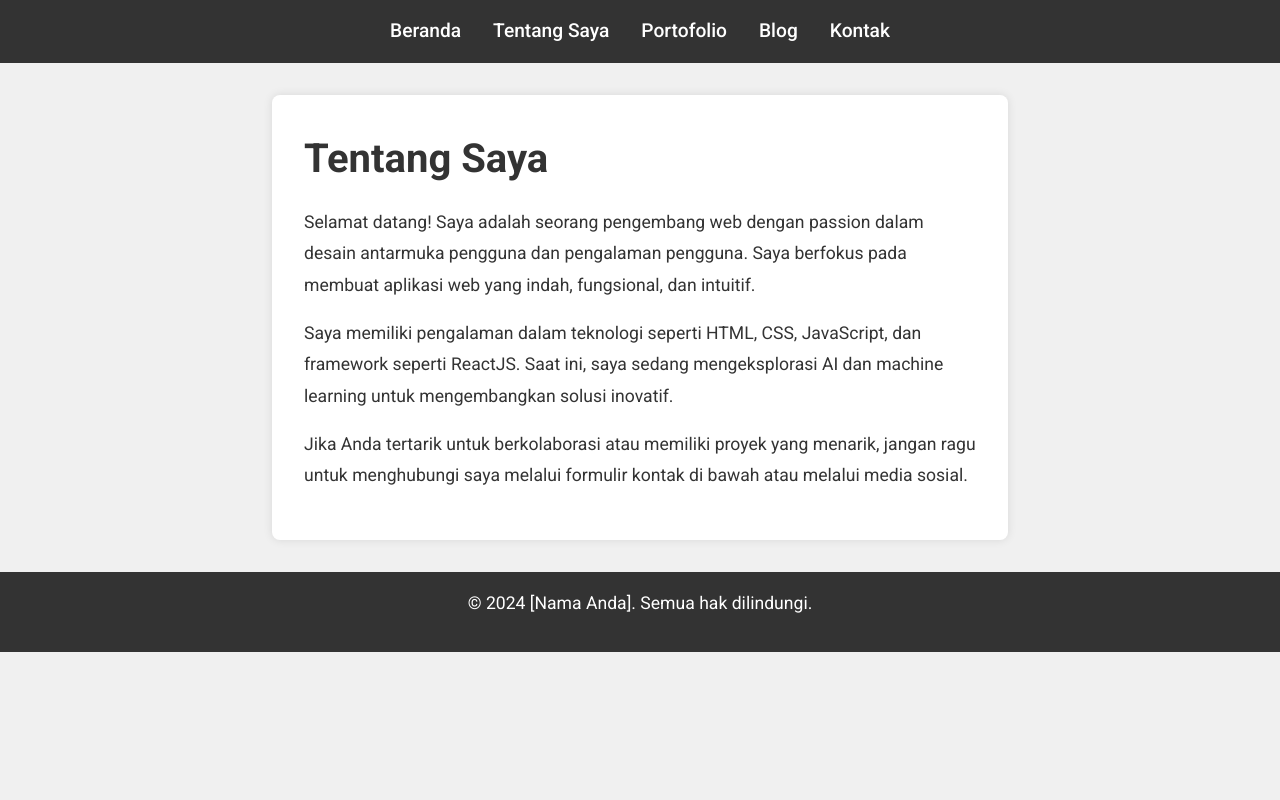
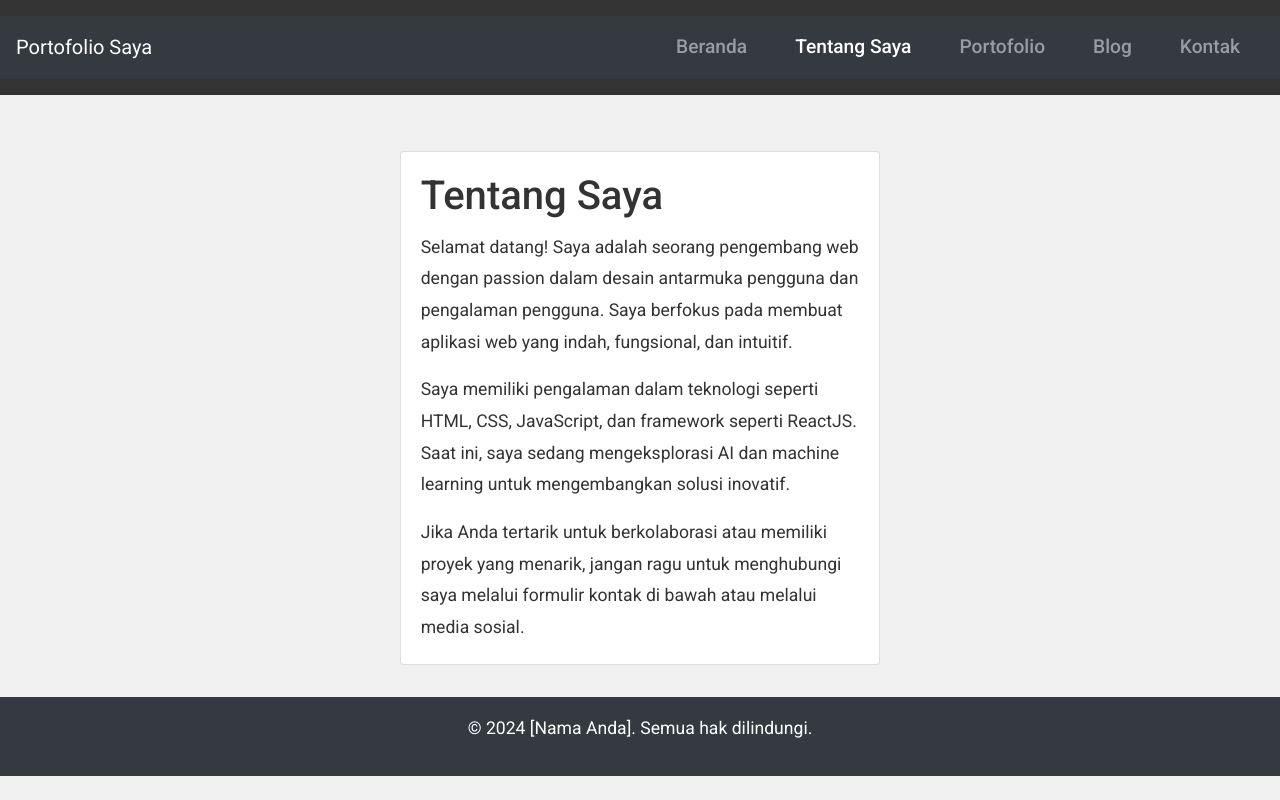
Before and after one commit to mrscriptword/website_portofolio, a plain HTML site: page about.html in a window 1280 px wide. Drawn offline with nearby package versions, Linux system fonts and the light colour scheme.

Commit message:
Update about.html

```diff
--- a/about.html
+++ b/about.html
@@ -4,35 +4,63 @@
     <meta charset="UTF-8">
     <meta name="viewport" content="width=device-width, initial-scale=1.0">
     <title>Tentang Saya</title>
+    <!-- Bootstrap CSS -->
+    <link href="https://stackpath.bootstrapcdn.com/bootstrap/4.5.2/css/bootstrap.min.css" rel="stylesheet">
     <link rel="stylesheet" href="css/styles.css">
+    <!-- Font Roboto dari Google Fonts -->
     <link rel="stylesheet" href="https://fonts.googleapis.com/css?family=Roboto:300,400,500,700&display=swap">
 </head>
 <body>
     <header>
-        <nav>
-            <ul>
-                <li><a href="index.html">Beranda</a></li>
-                <li><a href="about.html">Tentang Saya</a></li>
-                <li><a href="portfolio.html">Portofolio</a></li>
-                <li><a href="blog.html">Blog</a></li>
-                <li><a href="contact.html">Kontak</a></li>
-            </ul>
+        <nav class="navbar navbar-expand-lg navbar-dark bg-dark">
+            <a class="navbar-brand" href="#">Portofolio Saya</a>
+            <button class="navbar-toggler" type="button" data-toggle="collapse" data-target="#navbarNav" aria-controls="navbarNav" aria-expanded="false" aria-label="Toggle navigation">
+                <span class="navbar-toggler-icon"></span>
+            </button>
+            <div class="collapse navbar-collapse" id="navbarNav">
+                <ul class="navbar-nav ml-auto">
+                    <li class="nav-item">
+                        <a class="nav-link" href="index.html">Beranda</a>
+                    </li>
+                    <li class="nav-item active">
+                        <a class="nav-link" href="about.html">Tentang Saya <span class="sr-only">(current)</span></a>
+                    </li>
+                    <li class="nav-item">
+                        <a class="nav-link" href="portfolio.html">Portofolio</a>
+                    </li>
+                    <li class="nav-item">
+                        <a class="nav-link" href="blog.html">Blog</a>
+                    </li>
+                    <li class="nav-item">
+                        <a class="nav-link" href="contact.html">Kontak</a>
+                    </li>
+                </ul>
+            </div>
         </nav>
     </header>
 
     <section id="about" class="container">
-        <div class="content">
-            <h2>Tentang Saya</h2>
-            <p>Selamat datang! Saya adalah seorang pengembang web dengan passion dalam desain antarmuka pengguna dan pengalaman pengguna. Saya berfokus pada membuat aplikasi web yang indah, fungsional, dan intuitif.</p>
-            <p>Saya memiliki pengalaman dalam teknologi seperti HTML, CSS, JavaScript, dan framework seperti ReactJS. Saat ini, saya sedang mengeksplorasi AI dan machine learning untuk mengembangkan solusi inovatif.</p>
-            <p>Jika Anda tertarik untuk berkolaborasi atau memiliki proyek yang menarik, jangan ragu untuk menghubungi saya melalui formulir kontak di bawah atau melalui media sosial.</p>
+        <div class="row">
+            <div class="col-md-8 mx-auto">
+                <div class="card mt-4">
+                    <div class="card-body">
+                        <h2 class="card-title">Tentang Saya</h2>
+                        <p class="card-text">Selamat datang! Saya adalah seorang pengembang web dengan passion dalam desain antarmuka pengguna dan pengalaman pengguna. Saya berfokus pada membuat aplikasi web yang indah, fungsional, dan intuitif.</p>
+                        <p class="card-text">Saya memiliki pengalaman dalam teknologi seperti HTML, CSS, JavaScript, dan framework seperti ReactJS. Saat ini, saya sedang mengeksplorasi AI dan machine learning untuk mengembangkan solusi inovatif.</p>
+                        <p class="card-text">Jika Anda tertarik untuk berkolaborasi atau memiliki proyek yang menarik, jangan ragu untuk menghubungi saya melalui formulir kontak di bawah atau melalui media sosial.</p>
+                    </div>
+                </div>
+            </div>
         </div>
     </section>
 
-    <footer>
+    <footer class="bg-dark text-white text-center py-3">
         <p>&copy; 2024 [Nama Anda]. Semua hak dilindungi.</p>
     </footer>
 
-    <script src="js/scripts.js"></script>
+    <!-- Bootstrap JS dan Popper.js (diperlukan untuk komponen Bootstrap) -->
+    <script src="https://code.jquery.com/jquery-3.5.1.slim.min.js"></script>
+    <script src="https://cdn.jsdelivr.net/npm/@popperjs/core@1.16.1/dist/umd/popper.min.js"></script>
+    <script src="https://stackpath.bootstrapcdn.com/bootstrap/4.5.2/js/bootstrap.min.js"></script>
 </body>
 </html>
```
